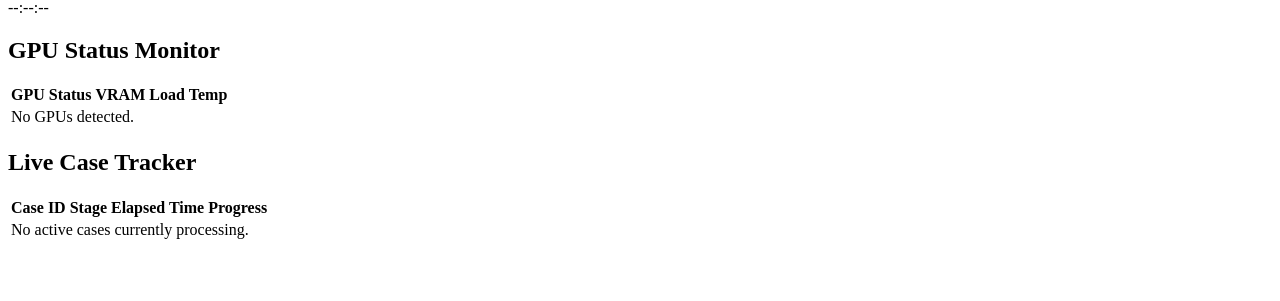
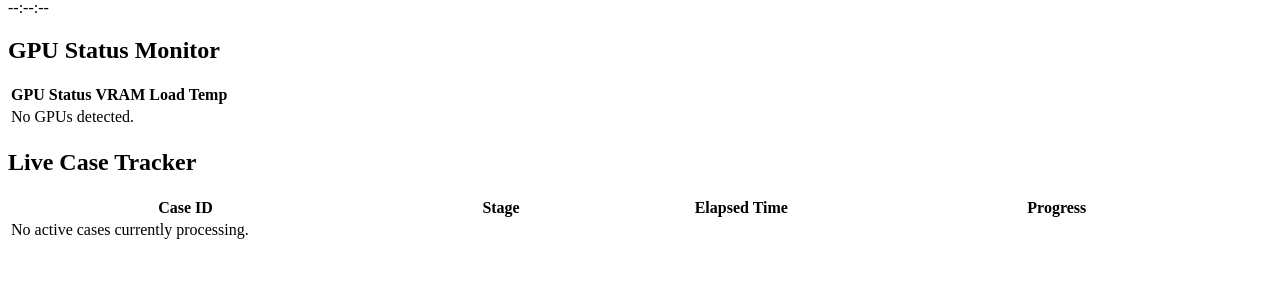
Before and after one commit to jokh38/mqi_communicator, a FastAPI app: template src/web/templates/workflow.html in a window 1280 px wide. Shown: the part 209-510 px from the top of the page. Run offline with FastAPI, Linux system fonts and the light colour scheme; the template is opened without the code that fills it, so the values that code supplies are empty.

Commit message:
Add resizable columns to live case tracker

```diff
--- a/src/web/templates/base.html
+++ b/src/web/templates/base.html
@@ -221,12 +221,18 @@
             document.body.addEventListener('htmx:afterSwap', (event) => {
                 restoreScrollPositions(event.target);
                 applyExpandedWorkflowStateToRoot(event.target);
+                if (typeof initializeLiveCaseTrackerColumnResize === 'function') {
+                    initializeLiveCaseTrackerColumnResize(event.target);
+                }
                 markSuccessfulRefresh();
             });
 
             document.body.addEventListener('htmx:afterSettle', (event) => {
                 restoreScrollPositions(event.target);
                 applyExpandedWorkflowStateToRoot(event.target);
+                if (typeof initializeLiveCaseTrackerColumnResize === 'function') {
+                    initializeLiveCaseTrackerColumnResize(event.target);
+                }
             });
 
             document.body.addEventListener('htmx:responseError', () => {
--- a/src/web/templates/workflow.html
+++ b/src/web/templates/workflow.html
@@ -82,13 +82,30 @@
         <div class="w-2/3 bg-white rounded shadow p-4 border border-gray-200 flex flex-col overflow-hidden">
             <h2 class="text-sm font-semibold mb-3 text-gray-700 uppercase tracking-wide border-b pb-1 flex-shrink-0">Live Case Tracker</h2>
             <div id="case-tracker-scroll" data-scroll-key="case-tracker-scroll" data-preserve-scroll class="flex-grow overflow-auto">
-                <table class="min-w-full divide-y divide-gray-200">
+                <table id="case-tracker-table" data-resizable-table="live-case-tracker" class="min-w-full divide-y divide-gray-200" style="table-layout: fixed; width: 100%;">
+                    <colgroup>
+                        <col data-case-tracker-col="case-id" style="width: 28%; min-width: 180px;">
+                        <col data-case-tracker-col="stage" style="width: 22%; min-width: 150px;">
+                        <col data-case-tracker-col="elapsed-time" style="width: 16%; min-width: 120px;">
+                        <col data-case-tracker-col="progress" style="width: 34%; min-width: 220px;">
+                    </colgroup>
                     <thead class="bg-gray-50 sticky top-0 z-10">
                         <tr>
-                            <th class="px-6 py-2 text-left text-xs font-medium text-gray-500 uppercase tracking-wider">Case ID</th>
-                            <th class="px-6 py-2 text-left text-xs font-medium text-gray-500 uppercase tracking-wider">Stage</th>
-                            <th class="px-6 py-2 text-left text-xs font-medium text-gray-500 uppercase tracking-wider">Elapsed Time</th>
-                            <th class="px-6 py-2 text-left text-xs font-medium text-gray-500 uppercase tracking-wider">Progress</th>
+                            <th class="relative px-6 py-2 text-left text-xs font-medium text-gray-500 uppercase tracking-wider">
+                                <span>Case ID</span>
+                                <div class="absolute top-0 right-0 h-full w-3 cursor-col-resize select-none" data-column-resize-handle data-column-key="case-id" title="Drag to resize column"></div>
+                            </th>
+                            <th class="relative px-6 py-2 text-left text-xs font-medium text-gray-500 uppercase tracking-wider">
+                                <span>Stage</span>
+                                <div class="absolute top-0 right-0 h-full w-3 cursor-col-resize select-none" data-column-resize-handle data-column-key="stage" title="Drag to resize column"></div>
+                            </th>
+                            <th class="relative px-6 py-2 text-left text-xs font-medium text-gray-500 uppercase tracking-wider">
+                                <span>Elapsed Time</span>
+                                <div class="absolute top-0 right-0 h-full w-3 cursor-col-resize select-none" data-column-resize-handle data-column-key="elapsed-time" title="Drag to resize column"></div>
+                            </th>
+                            <th class="relative px-6 py-2 text-left text-xs font-medium text-gray-500 uppercase tracking-wider">
+                                <span>Progress</span>
+                            </th>
                         </tr>
                     </thead>
                     {% for case in cases %}
@@ -174,6 +191,13 @@
     </div>
     <script>
         window.expandedWorkflowCases = window.expandedWorkflowCases || new Set();
+        window.liveCaseTrackerColumnWidths = window.liveCaseTrackerColumnWidths || (() => {
+            try {
+                return JSON.parse(localStorage.getItem('liveCaseTrackerColumnWidths') || '{}');
+            } catch (error) {
+                return {};
+            }
+        })();
 
         function getBeamRows(caseId) {
             return document.querySelectorAll(`[data-beam-row][data-case-id="${caseId}"]`);
@@ -221,6 +245,70 @@
             });
         }
 
+        function persistLiveCaseTrackerColumnWidths() {
+            localStorage.setItem('liveCaseTrackerColumnWidths', JSON.stringify(window.liveCaseTrackerColumnWidths));
+        }
+
+        function applyLiveCaseTrackerColumnWidths(root = document) {
+            const widths = window.liveCaseTrackerColumnWidths || {};
+            root.querySelectorAll('[data-case-tracker-col]').forEach((column) => {
+                const key = column.dataset.caseTrackerCol;
+                const width = widths[key];
+                if (!key || !width) {
+                    return;
+                }
+
+                column.style.width = width;
+            });
+        }
+
+        function initializeLiveCaseTrackerColumnResize(root = document) {
+            const table = root.querySelector('#case-tracker-table');
+            if (!table || table.dataset.columnResizeInitialized === 'true') {
+                applyLiveCaseTrackerColumnWidths(root);
+                return;
+            }
+
+            applyLiveCaseTrackerColumnWidths(root);
+
+            table.querySelectorAll('[data-column-resize-handle]').forEach((handle) => {
+                handle.addEventListener('mousedown', (event) => {
+                    event.preventDefault();
+                    event.stopPropagation();
+
+                    const columnKey = handle.dataset.columnKey;
+                    const column = table.querySelector(`[data-case-tracker-col="${columnKey}"]`);
+                    if (!column) {
+                        return;
+                    }
+
+                    const startX = event.clientX;
+                    const startWidth = column.getBoundingClientRect().width;
+                    const minWidth = parseFloat(column.style.minWidth || window.getComputedStyle(column).minWidth) || 120;
+
+                    const onMouseMove = (moveEvent) => {
+                        const nextWidth = Math.max(minWidth, startWidth + (moveEvent.clientX - startX));
+                        const nextWidthPx = `${Math.round(nextWidth)}px`;
+                        column.style.width = nextWidthPx;
+                        window.liveCaseTrackerColumnWidths[columnKey] = nextWidthPx;
+                    };
+
+                    const onMouseUp = () => {
+                        persistLiveCaseTrackerColumnWidths();
+                        document.body.classList.remove('select-none');
+                        document.removeEventListener('mousemove', onMouseMove);
+                        document.removeEventListener('mouseup', onMouseUp);
+                    };
+
+                    document.body.classList.add('select-none');
+                    document.addEventListener('mousemove', onMouseMove);
+                    document.addEventListener('mouseup', onMouseUp);
+                });
+            });
+
+            table.dataset.columnResizeInitialized = 'true';
+        }
+
         function toggleBeams(caseId) {
             const rows = getBeamRows(caseId);
             if (!rows.length) {
@@ -232,5 +320,6 @@
         }
 
         restoreExpandedWorkflowCases();
+        initializeLiveCaseTrackerColumnResize();
     </script>
 </div>
```
